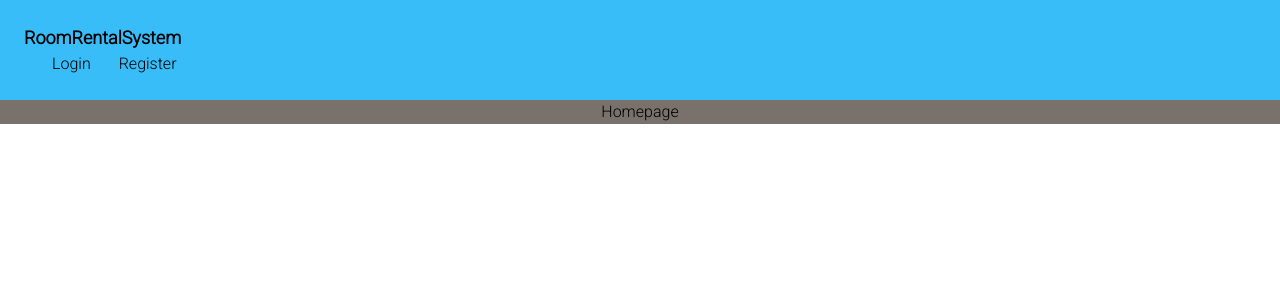
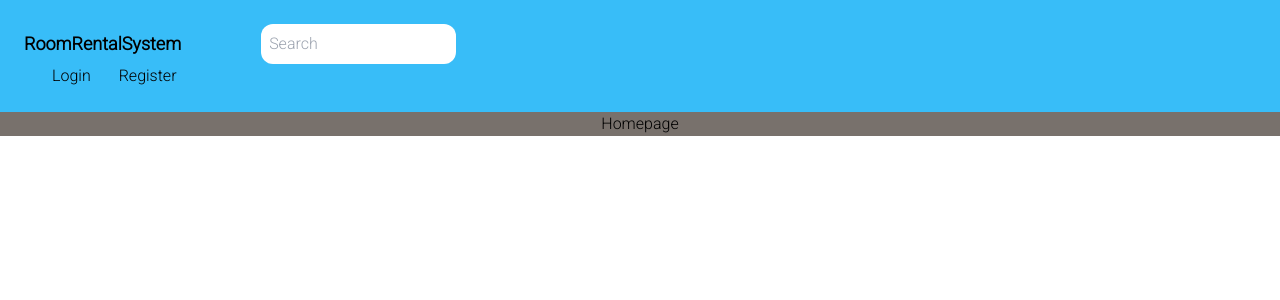
Before and after one commit to sesmaniraj/MERN-RoomRentalSystem, a React (Vite) app in the folder Client/: page / in a window 1280 px wide. Shown: the top 300 px of the page. Built offline with nearby package versions, Linux system fonts and the light colour scheme.

Commit message:
Search component created

```diff
--- a/Client/src/components/Navbar.jsx
+++ b/Client/src/components/Navbar.jsx
@@ -31,10 +31,15 @@ const Navbar = () => {
   return (
     <>
       <div className="p-6 max-w-l mx-auto bg-sky-400  shadow-lg flex items-start flex-col">
-        <div>
+        <div className="flex justify-between items-center gap-20">
           <Link to={"/"}>
             <h1 className="text-lg font-bold">RoomRentalSystem</h1>
           </Link>
+          <input
+            type="text"
+            placeholder="Search"
+            className="p-2 rounded-xl outline-none"
+          />
         </div>
         <div>
           {currentUser ? (
```
